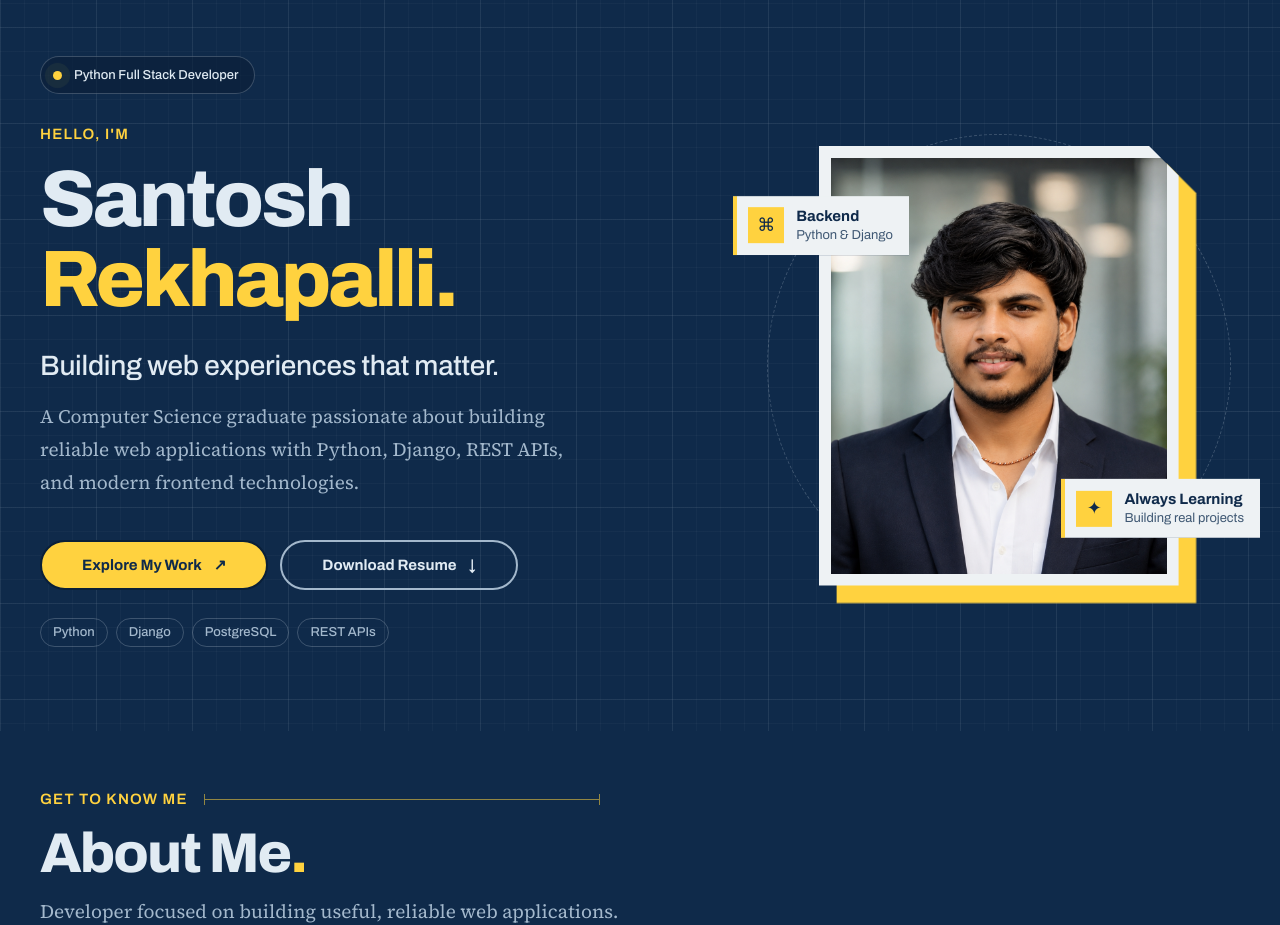
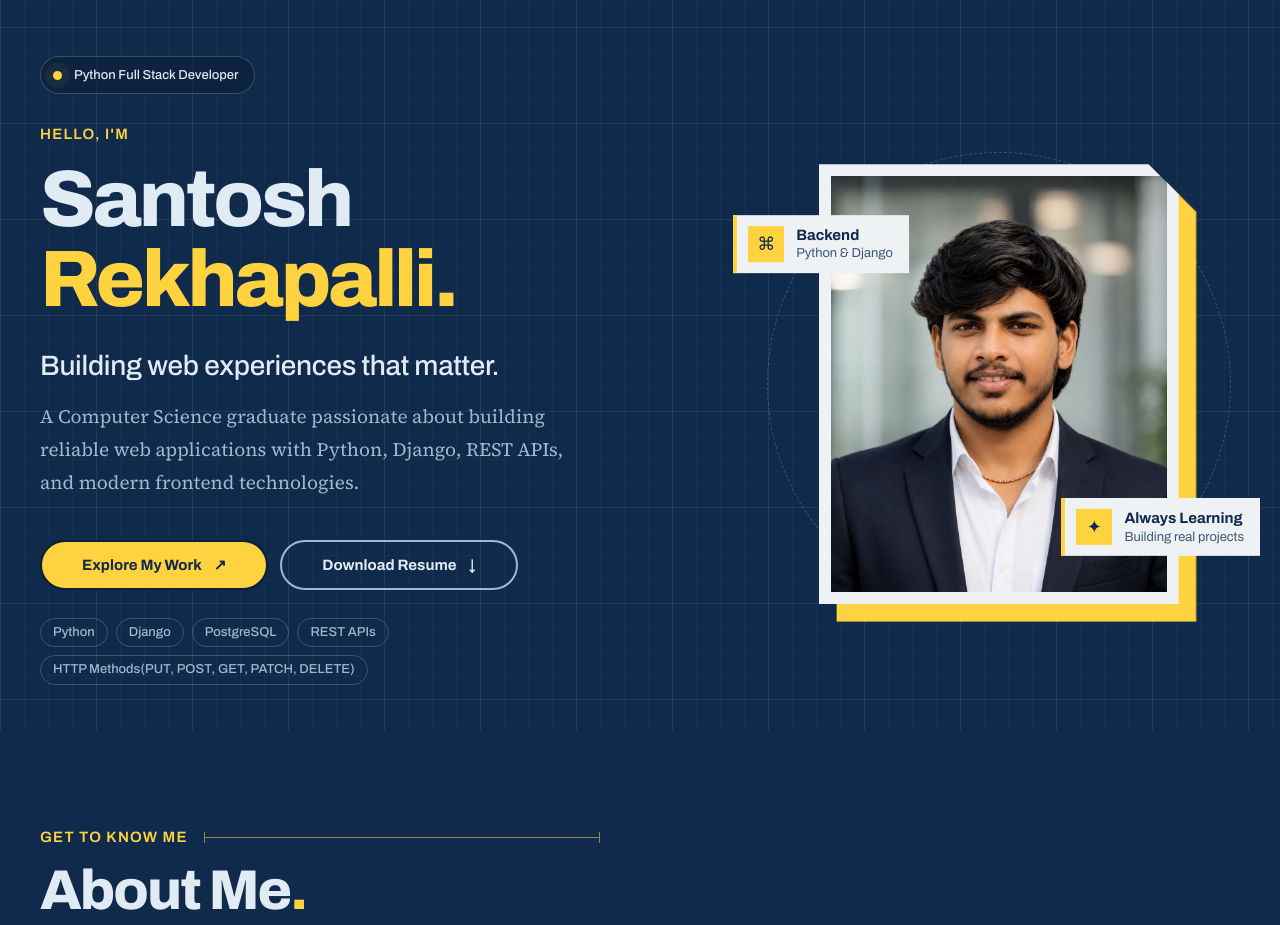
Before and after one commit to RekhapalliUmaSatyaSantosh/santosh-portfolio, a Django app: page / in a window 1280 px wide. Shown: the part 69-994 px from the top of the page. Run offline with Django 5.2, Linux system fonts and the light colour scheme.

Commit message:
added new skills

```diff
--- a/portfolio/templates/portfolio/home.html
+++ b/portfolio/templates/portfolio/home.html
@@ -102,6 +102,7 @@
                     <li>Django</li>
                     <li>PostgreSQL</li>
                     <li>REST APIs</li>
+                    <li>HTTP Methods(PUT, POST, GET, PATCH, DELETE)</li>
                 </ul>
             </div>
 
```
